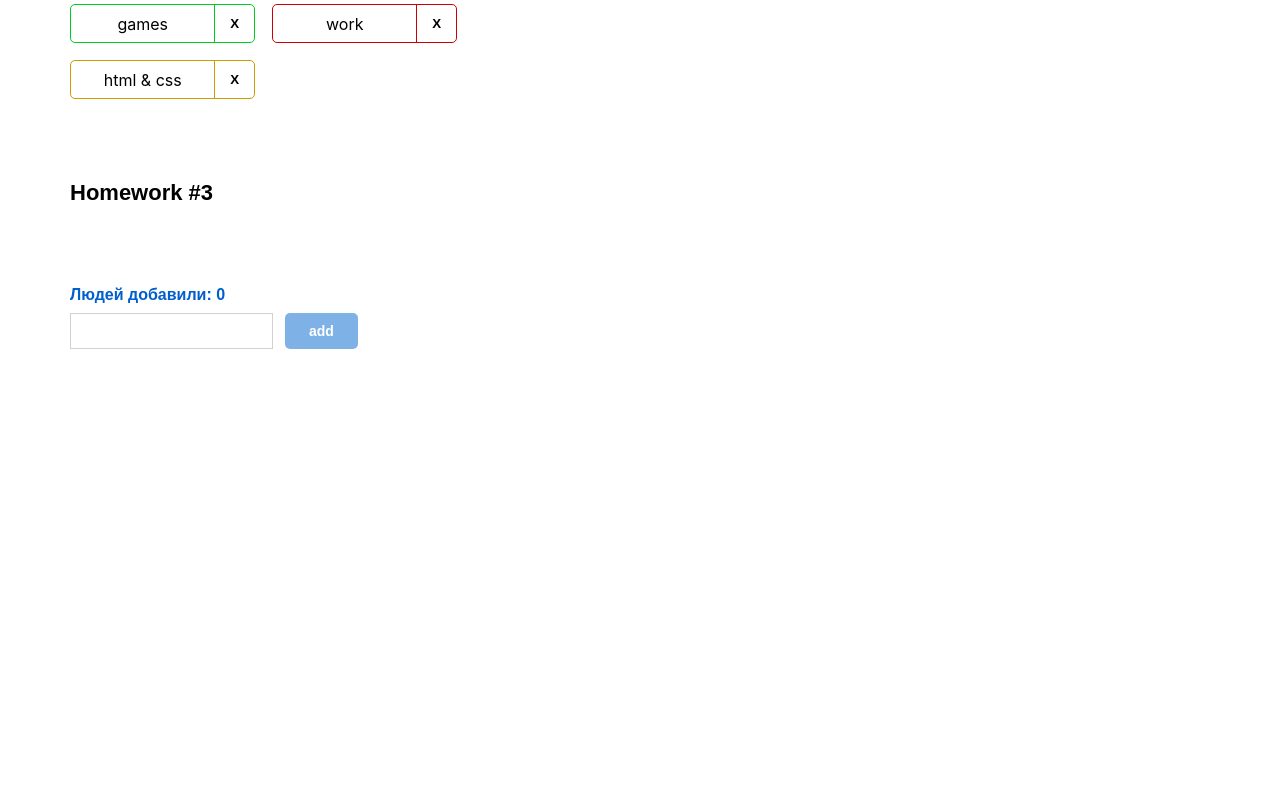
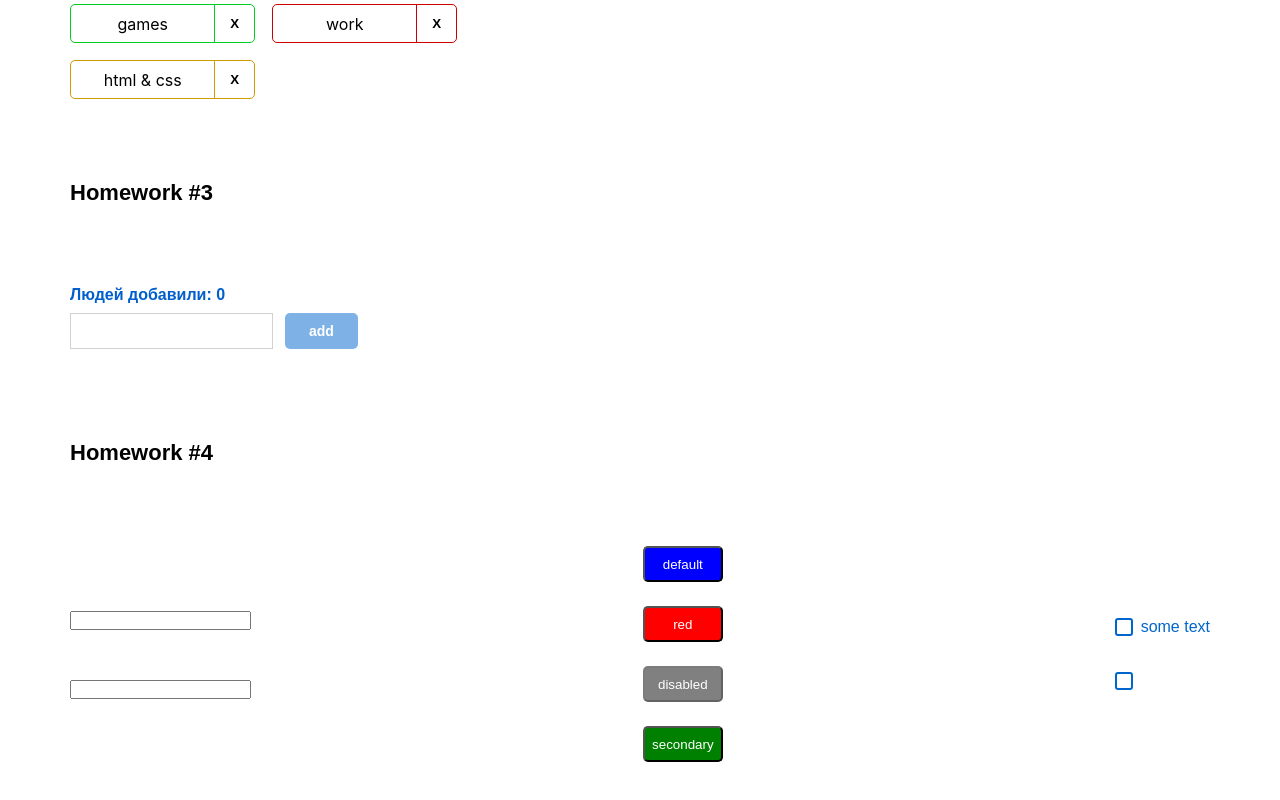
Before and after one commit to ElenaWebDev984/HW-Sprint_2, a React (Create React App) app: page / in a window 1280 px wide. Shown: the part 702-1502 px from the top of the page. Before the commit the page ends 1131 px from the top, so only its background shows below. Built offline with nearby package versions, Linux system fonts and the light colour scheme.

Commit message:
completed HW4

```diff
--- a/src/s1-main/App.tsx
+++ b/src/s1-main/App.tsx
@@ -3,6 +3,7 @@ import s from './App.module.css'
 import HW1 from '../s2-homeworks/hw01/HW1'
 import HW2 from "../s2-homeworks/hw02/HW2";
 import HW3 from "../s2-homeworks/hw03/HW3";
+import HW4 from "../s2-homeworks/hw04/HW4";
 
 function App() {
     return (
@@ -11,7 +12,7 @@ function App() {
             {/*раскомментировать по ходу выполнения*/}
             <HW2/>
             <HW3/>
-            {/*<HW4/>*/}
+            <HW4/>
 
             {/*при выполнении дз 5 и более - закомментировать здесь дз 1-4, так как они есть внутри дз 5*/}
             {/*<HW5/>*/}
--- a/src/s2-homeworks/hw04/common/c1-SuperInputText/SuperInputText.module.css
+++ b/src/s2-homeworks/hw04/common/c1-SuperInputText/SuperInputText.module.css
@@ -1,20 +1,27 @@
 .input:focus {
+
 }
 
 .input {
+
 }
 
 .inputWrapper {
+
 }
 
 .superInput {
+
 }
 
 .errorInput {
+    border: 1px solid red;
 }
 
 .errorInput:focus {
+
 }
 
 .error {
+    color: red;
 }
--- a/src/s2-homeworks/hw04/common/c2-SuperButton/SuperButton.module.css
+++ b/src/s2-homeworks/hw04/common/c2-SuperButton/SuperButton.module.css
@@ -1,36 +1,53 @@
 .button {
+    width: 80px;
+    height: 36px;
+    background-color: blue;
+    border-radius: 5px;
+    color: white;
+    cursor: pointer;
 }
 
 .disabled {
+    background-color: gray;
 }
 
 .secondary {
+    background-color: green;
 }
 
 .default {
+
 }
 
 .red {
+    background-color: red;
 }
 
 .default:hover {
+    background-color: #4f4fc2;
 }
 
 .red:hover {
+
 }
 
 .secondary:hover {
+
 }
 
 
 .default:active {
+
 }
 
 .secondary:active {
+
 }
 
 .red:active {
+
 }
 
 .button:disabled {
+
 }
--- a/src/s2-homeworks/hw04/common/c2-SuperButton/SuperButton.tsx
+++ b/src/s2-homeworks/hw04/common/c2-SuperButton/SuperButton.tsx
@@ -18,10 +18,14 @@ const SuperButton: React.FC<SuperButtonPropsType> = (
     }
 ) => {
     const finalClassName = s.button
-        // + (disabled
-        //         ? ...
-        //         : xType === 'red'
-        //             ? ...
+        + (disabled
+            ? ' ' + s.disabled
+            : xType === 'red'
+                ? ' ' + s.red
+                : xType === 'secondary'
+                    ? ' ' + s.secondary
+                    : '')
+        + (className ? ' ' + className : '')
         + (className ? ' ' + className : '') // задачка на смешивание классов
 
     return (
```
